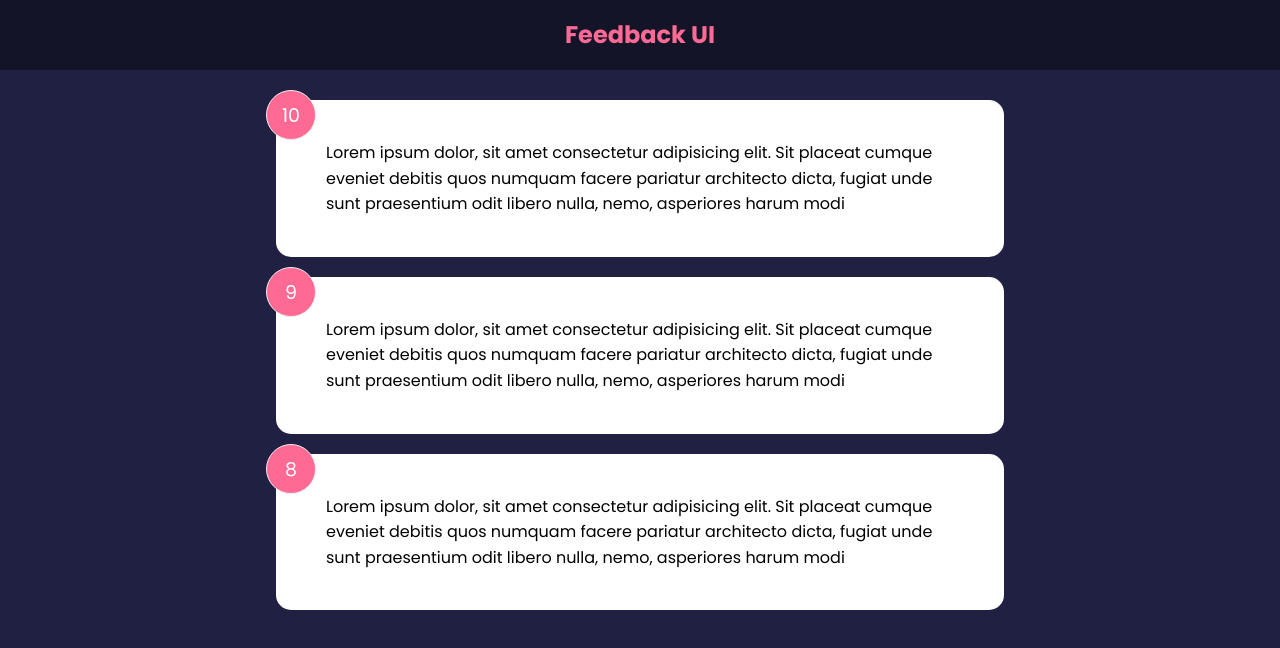
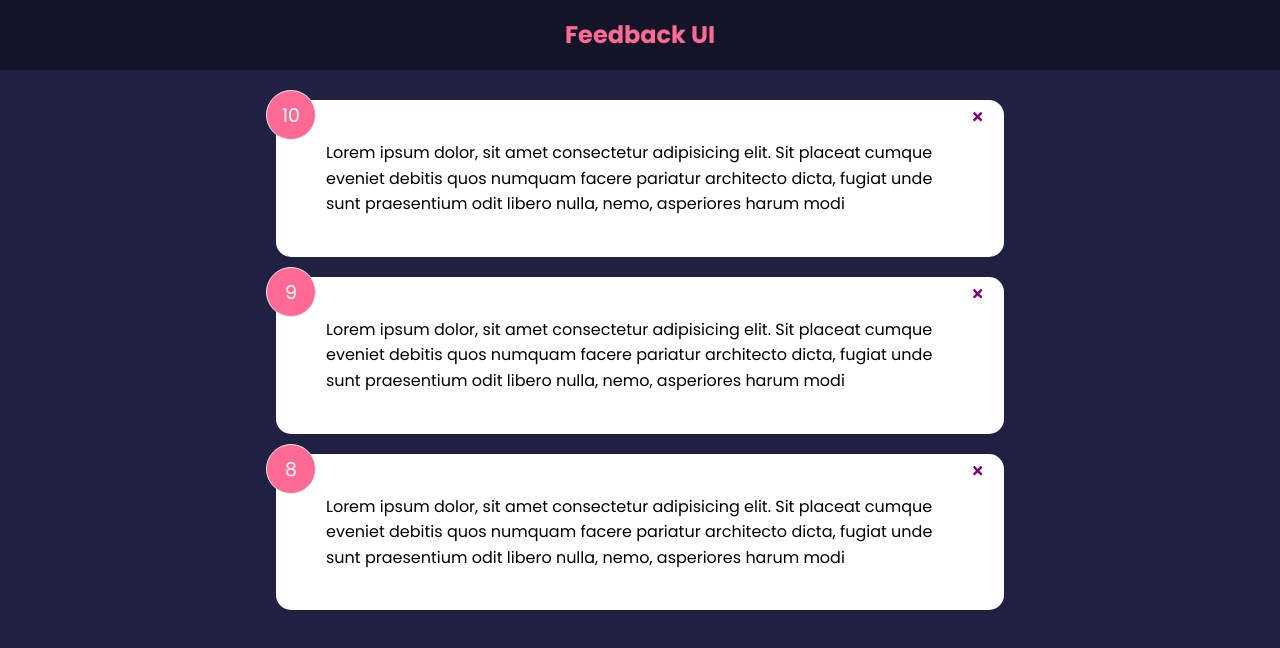
Before and after one commit to tapia1013/feedback, a React (Create React App) app: page / in a window 1280 px wide. Shown: the top 648 px of the page. Built offline with nearby package versions, Linux system fonts and the light colour scheme.

Commit message:
event and prop drilling solution

```diff
--- a/package.json
+++ b/package.json
@@ -8,6 +8,7 @@
     "@testing-library/user-event": "^13.5.0",
     "react": "^17.0.2",
     "react-dom": "^17.0.2",
+    "react-icons": "^4.3.1",
     "react-scripts": "5.0.0",
     "web-vitals": "^2.1.4"
   },
--- a/src/App.js
+++ b/src/App.js
@@ -6,11 +6,19 @@
 const App = () => {
   const [feedback, setFeedback] = useState(FeedbackData);
 
+  const deleteFeedback = (id) => {
+    if (window.confirm('Are you sure you want to delete?')) {
+      // set the feedback with a new array and filter out selected feedback
+      setFeedback(feedback.filter((item) => item.id !== id))
+    }
+
+  }
+
   return (
     <>
       <Header />
       <div className='container'>
-        <FeedbackList feedback={feedback} />
+        <FeedbackList feedback={feedback} handleDelete={deleteFeedback} />
       </div>
     </>
 
--- a/src/components/FeedbackItem.jsx
+++ b/src/components/FeedbackItem.jsx
@@ -1,11 +1,15 @@
+import { FaTimes } from 'react-icons/fa'
 import PropTypes from 'prop-types';
 import Card from './shared/Card';
 
-function FeedbackItem({ item }) {
+function FeedbackItem({ item, handleDelete }) {
 
   return (
     <Card>
       <div className="num-display">{item.rating}</div>
+      <button className='close'>
+        <FaTimes onClick={() => handleDelete(item.id)} color='purple' />
+      </button>
       <div className="text-display">
         {item.text}
       </div>
--- a/src/components/FeedbackList.jsx
+++ b/src/components/FeedbackList.jsx
@@ -2,7 +2,7 @@
 import PropTypes from 'prop-types';
 import FeedbackItem from './FeedbackItem';
 
-function FeedbackList({ feedback }) {
+function FeedbackList({ feedback, handleDelete }) {
   // console.log(feedback);
 
   if (!feedback || feedback.length === 0) {
@@ -11,7 +11,11 @@
   return (
     <div className='feedback-list'>
       {feedback.map((item) => (
-        <FeedbackItem key={item.id} item={item} />
+        <FeedbackItem
+          key={item.id}
+          item={item}
+          handleDelete={handleDelete}
+        />
       ))}
     </div>
   )
```
Also changed, not shown: 1 other file (tests, documents, lock files or other folders).
